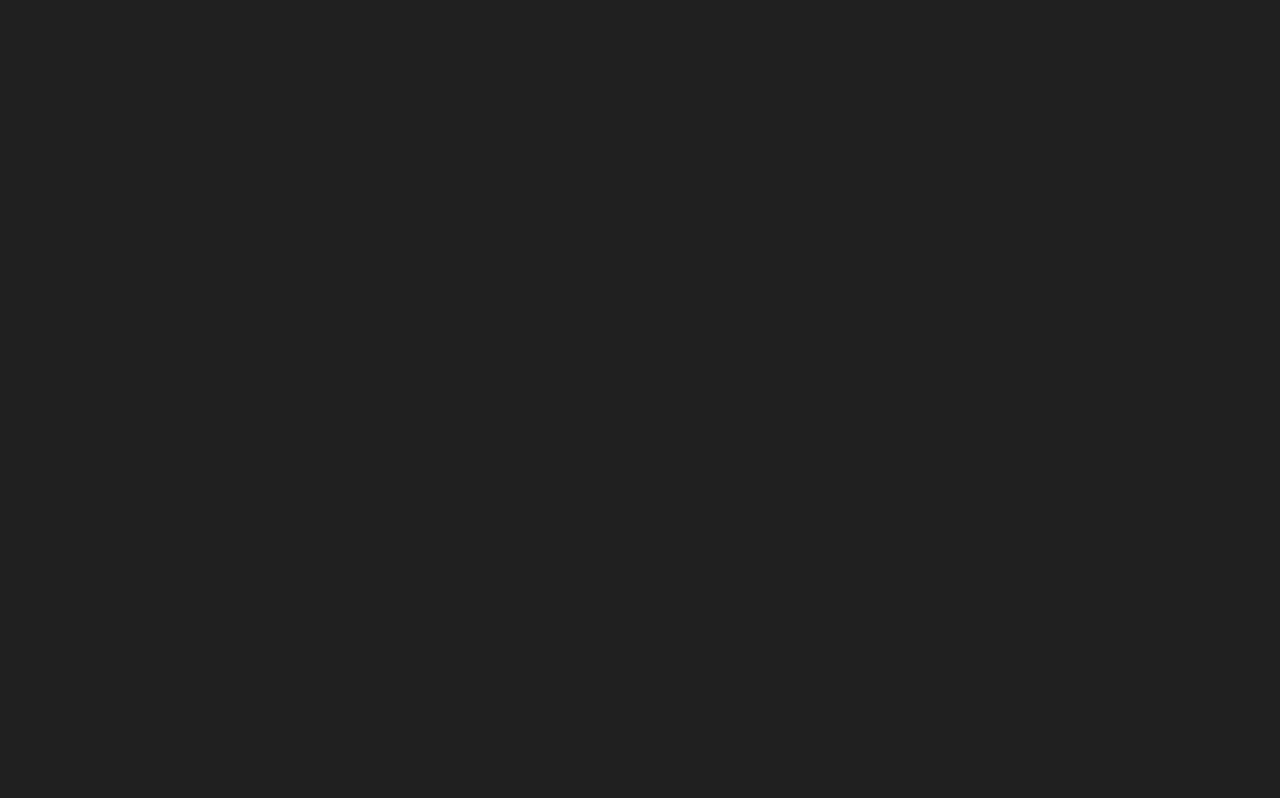
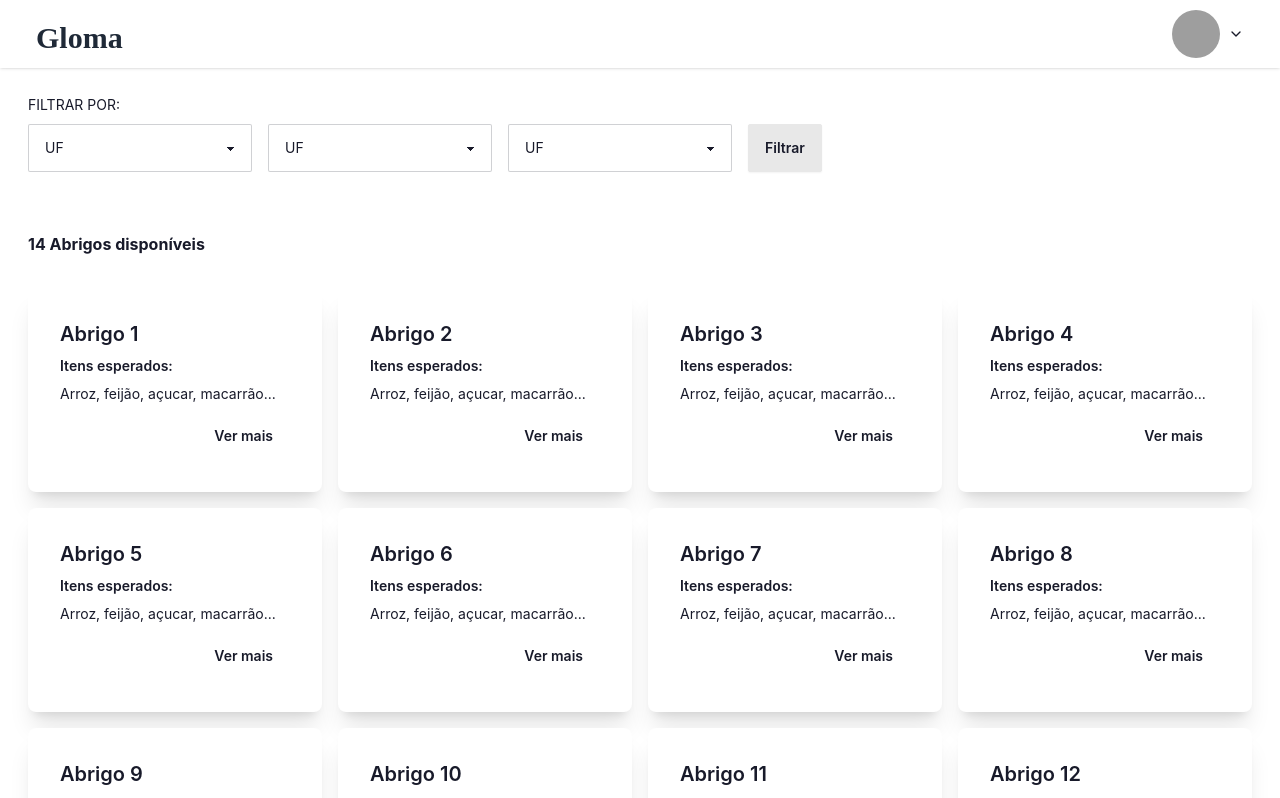
Before and after one commit to thiagoblauthferreira/CG-Front-end, a React (Create React App) app: page /busca/abrigos in a window 1280 px wide. Before the commit this address had no page. Shown: the top 798 px of the page. Built offline with nearby package versions, Linux system fonts and the light colour scheme; grey boxes are pictures that could not be loaded.

Commit message:
feat: shelter search page created

```diff
--- a/package.json
+++ b/package.json
@@ -11,6 +11,7 @@
     "@types/node": "^16.18.97",
     "@types/react": "^18.3.2",
     "@types/react-dom": "^18.3.0",
+    "lucide-react": "^0.381.0",
     "moment": "^2.30.1",
     "react": "^18.3.1",
     "react-dom": "^18.3.1",
--- a/src/App.tsx
+++ b/src/App.tsx
@@ -2,6 +2,7 @@ import { Routes, Route, BrowserRouter as Router } from "react-router-dom";
 import "./App.css";
 import LoginPointScreen from "./pages/Login/login";
 import SignUpScreen from "./pages/Sign Up/doador.signup";
+import SearchShelterScreen from "./pages/Donor/SearchSelter/search.shelter";
 
 function App() {
   return (
@@ -9,6 +10,7 @@ function App() {
       <Routes>
         <Route element={<LoginPointScreen />} path="/login"></Route>
         <Route element={<SignUpScreen />} path="/cadastro"></Route>
+        <Route element={<SearchShelterScreen />} path="/busca/abrigos"></Route>
       </Routes>
     </Router>
   );
--- /dev/null
+++ b/src/components/Button/index.tsx
@@ -0,0 +1,5 @@
+const Button = (props: any) => {
+  return <button className="btn">{props.children}</button>;
+};
+
+export default Button;
--- /dev/null
+++ b/src/components/DropDownProfile/index.tsx
@@ -0,0 +1,62 @@
+import { ChevronDown } from "lucide-react";
+import { useEffect, useRef, useState } from "react";
+
+const ProfileDropDown = () => {
+  const [themeMenuOpened, setThemeMenuOpened] = useState(false);
+  const themeMenu = useRef<HTMLDivElement>(null);
+  const themeMenuButton = useRef<HTMLDivElement>(null);
+
+  useEffect(() => {
+    if (!themeMenuOpened && document.activeElement instanceof HTMLElement) {
+      document?.activeElement?.blur();
+    } else if (
+      themeMenuOpened &&
+      !themeMenu?.current?.contains(document.activeElement)
+    ) {
+      setThemeMenuOpened(false);
+    }
+  }, [themeMenuOpened]);
+
+  return (
+    <div className="profile-button cursor-pointer">
+      <div ref={themeMenu} className="dropdown dropdown-end">
+        <div
+          ref={themeMenuButton}
+          tabIndex={0}
+          role="button"
+          className="m-1 flex items-center gap-2"
+          onBlur={(e) => {
+            setThemeMenuOpened(false);
+          }}
+          onClick={(e) => {
+            if (themeMenuOpened) {
+              setThemeMenuOpened(false);
+            } else {
+              setThemeMenuOpened(true);
+            }
+          }}
+        >
+          <div className="avatar ">
+            <div className="w-12 rounded-full">
+              <img src="https://img.daisyui.com/images/stock/photo-1534528741775-53994a69daeb.jpg" />
+            </div>
+          </div>
+          <ChevronDown size={16} />
+        </div>
+        <ul
+          tabIndex={0}
+          className="dropdown-content z-[1] menu p-2 shadow bg-base-100 rounded-box w-52"
+        >
+          <li>
+            <a>Item 1</a>
+          </li>
+          <li>
+            <a>Item 2</a>
+          </li>
+        </ul>
+      </div>
+    </div>
+  );
+};
+
+export default ProfileDropDown;
--- /dev/null
+++ b/src/components/Navbar/index.tsx
@@ -0,0 +1,44 @@
+import { useState } from "react";
+import ProfileDropDown from "../DropDownProfile";
+import { Menu } from "lucide-react";
+
+const Nav = () => {
+  let [open, setOpen] = useState(false);
+
+  return (
+    <div className="top-0 fixed z-50 w-full flex flex-wrap items-center justify-between px-2 py-3 navbar-expand-lg bg-white shadow">
+      <div className="md:flex items-center justify-between bg-white px-7">
+        <div className="font-bold text-2xl cursor-pointer flex items-center font-[Poppins] text-gray-800">
+          <span className="text-3xl text-black-600 mr-1 pt-2">Gloma</span>
+        </div>
+
+        <div className="flex items-center absolute right-8 top-1.5 gap-2">
+          <ProfileDropDown />
+          <div onClick={() => setOpen(!open)} className="text-3xl cursor-pointer md:hidden"
+          >
+            <Menu />
+          </div>
+        </div>
+
+        <ul
+          className={`md:flex md:items-center md:pb-0 pb-12 absolute md:static bg-white md:z-auto z-[-1] left-0 w-full md:w-auto md:pl-0 pl-9 transition-all duration-500 ease-in ${
+            open ? "top-20 " : "top-[-490px]"
+          }`}
+        >
+          {/* {Links.map((link) => (
+            <li key={link.name} className="md:ml-8 text-xl md:my-0 my-7">
+              <a
+                href={link.link}
+                className="text-gray-800 hover:text-gray-400 duration-500"
+              >
+                {link.name}
+              </a>
+            </li>
+          ))} */}
+        </ul>
+      </div>
+    </div>
+  );
+};
+
+export default Nav;
--- a/src/components/SelectInput.tsx
+++ b/src/components/SelectInput.tsx
@@ -11,10 +11,11 @@ interface SelectInputProps<T extends FieldValues> {
   showLabel?: boolean;
   className?: string;
   items: readonly string[];
-  error: FieldError | undefined;
+  error?: FieldError | undefined;
   register: UseFormRegister<T>;
   setError: UseFormSetError<T>;
   name: Path<T>;
+  label?: string;
   // selected: string | undefined;
   inputProps?: InputHTMLAttributes<HTMLSelectElement>
 }
@@ -23,7 +24,7 @@ export function SelectInput<T extends FieldValues>(props: SelectInputProps<T>) {
   return (
     <div className={`form-control`}>
       <label className={`label ${props.showLabel === false && "hidden"}`}>
-        <span className="label-text uppercase">{props.name}</span>
+        <span className="label-text uppercase">{props.label}</span>
       </label>
       <select
         {...props.register(props.name)}
--- /dev/null
+++ b/src/pages/Donor/SearchSelter/search.shelter.tsx
@@ -0,0 +1,97 @@
+import { useForm } from "react-hook-form";
+import Nav from "../../../components/Navbar";
+import { SelectInput } from "../../../components/SelectInput";
+import { zodResolver } from "@hookform/resolvers/zod";
+import {
+  ShelterFilterInterface,
+  ShelterFilterSchema,
+} from "./utils/shelterFilter.zod.interface";
+import {
+  ShelterFilterOptions,
+  ShelterTypeCause,
+  ShelterTypeNeed,
+} from "./utils/filter";
+
+import Button from "../../../components/Button";
+
+interface SearchShelterDoadorProps {}
+
+function SearchShelterScreen(props: SearchShelterDoadorProps) {
+  let arr = [1, 2, 3, 4, 5, 6, 7, 8, 9, 10, 11, 12, 13, 14];
+
+  const {
+    register,
+    handleSubmit,
+    formState: { errors },
+    setError,
+    setValue,
+    trigger,
+    watch,
+  } = useForm<ShelterFilterInterface>({
+    resolver: zodResolver(ShelterFilterSchema),
+    mode: "onSubmit",
+  });
+
+  return (
+    <div className="search-helter-section">
+      <Nav />
+      <section className="relative pt-16 items-center flex">
+        <div className="min-h-96 w-full items-center justify-between bg-white px-7 py-7">
+          <span className="label-text uppercase">Filtrar por: </span>
+          <div className="filter-box flex flex-col md:flex-row gap-4 w-full mt-2">
+            <SelectInput
+              register={register}
+              setError={setError}
+              name="nearby"
+              showLabel={false}
+              items={ShelterFilterOptions}
+              className="col-span-2 min-w-56"
+            />
+            <SelectInput
+              register={register}
+              setError={setError}
+              name="typeCause"
+              showLabel={false}
+              items={ShelterTypeCause}
+              className="col-span-2 min-w-56"
+            />
+            <SelectInput
+              register={register}
+              setError={setError}
+              name="typeNeed"
+              showLabel={false}
+              items={ShelterTypeNeed}
+              className="col-span-2 min-w-56"
+            />
+            <Button>Filtrar</Button>
+          </div>
+
+          <div className="shelter-content mt-8 ">
+            <h2 className="font-bold">{arr?.length} Abrigos disponíveis</h2>
+            <div className="mt-8  grid grid-cols-1 sm:grid-cols-2 md:grid-cols-3 lg:grid-cols-4 gap-4">
+              {arr.map((item, index) => (
+                <div
+                  key={index}
+                  className="card bg-base-100 rounded-lg shadow-lg shadow-xl"
+                >
+                  <div className="card-body">
+                    <h2 className="card-title">Abrigo {index + 1}</h2>
+                    <p className="text-sm font-semibold">Itens esperados: </p>
+                    <p className="text-sm">
+                      Arroz, feijão, açucar, macarrão...
+                    </p>
+                    <div className="card-actions justify-end">
+                      <button className="btn btn-ghost">Ver mais</button>
+                    </div>
+                  </div>
+                </div>
+              ))}
+            </div>
+          </div>
+        </div>
+      </section>
+    </div>
+  );
+}
+
+export default SearchShelterScreen;
--- /dev/null
+++ b/src/pages/Donor/SearchSelter/utils/filter.ts
@@ -0,0 +1,11 @@
+export const ShelterFilterOptions = [
+    "Próximos a mim"
+] as const
+
+export const ShelterTypeCause = [
+    "Tipo de causa"
+] as const
+
+export const ShelterTypeNeed = [
+    "Necessidade"
+] as const
--- /dev/null
+++ b/src/pages/Donor/SearchSelter/utils/shelterFilter.zod.interface.ts
@@ -0,0 +1,13 @@
+import z from "zod";
+
+export type ShelterFilterInterface = {
+  nearby: string;
+  typeCause: string;
+  typeNeed: string;
+};
+
+export const ShelterFilterSchema = z.object({
+  nearby: z.string().optional(),
+  typeCause: z.string().optional(),
+  typeNeed: z.string().optional(),
+});
--- a/tailwind.config.js
+++ b/tailwind.config.js
@@ -10,7 +10,7 @@ module.exports = {
     require('daisyui'),
   ],
   daisyui: {
-    themes: ["business", "corporate"]
+    themes: ["corporate","business"]
   }
 }
 
```
Also changed, not shown: 1 other file (tests, documents, lock files or other folders).
